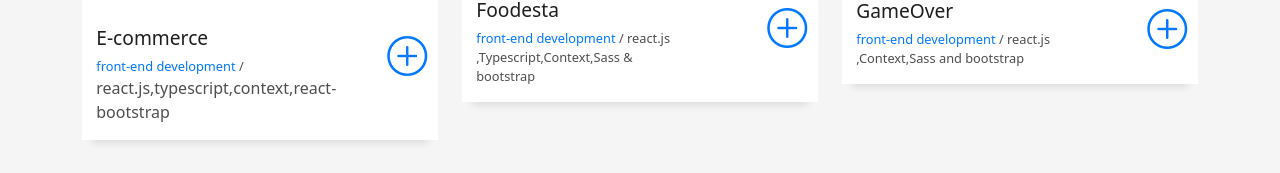
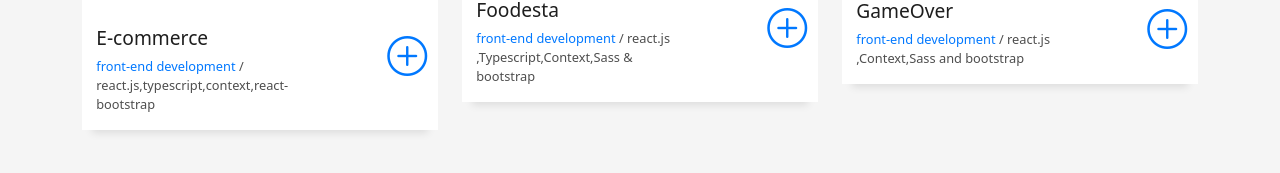
Before and after one commit to Shaimaa-Elbanna/My-Portfolio, a website: page index.html in a window 1280 px wide. Shown: the part 2699-2872 px from the top of the page. Drawn offline with Linux system fonts and the light colour scheme.

Commit message:
first commit

```diff
--- a/index.html
+++ b/index.html
@@ -224,7 +224,7 @@
 
                     </a>
                     <div class="w-more">
-                      <span class="w-ctegory">front-end development</span> / <span class="w-date fs-6">react.js,typescript,context,react-bootstrap </span>
+                      <span class="w-ctegory">front-end development</span> / <span class="w-date ">react.js,typescript,context,react-bootstrap </span>
                     </div>
                   </div>
                   <div class="col-sm-4">
```
